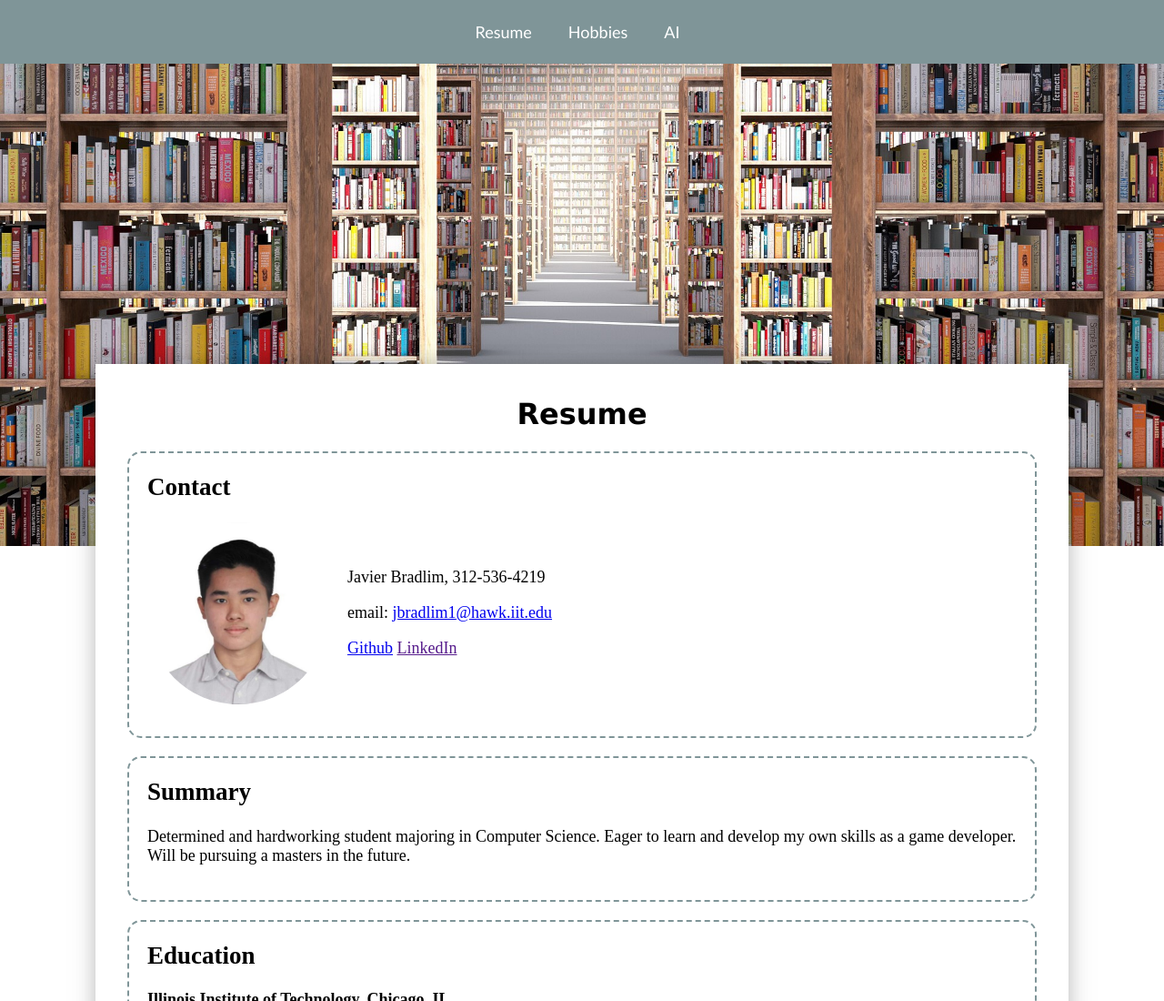
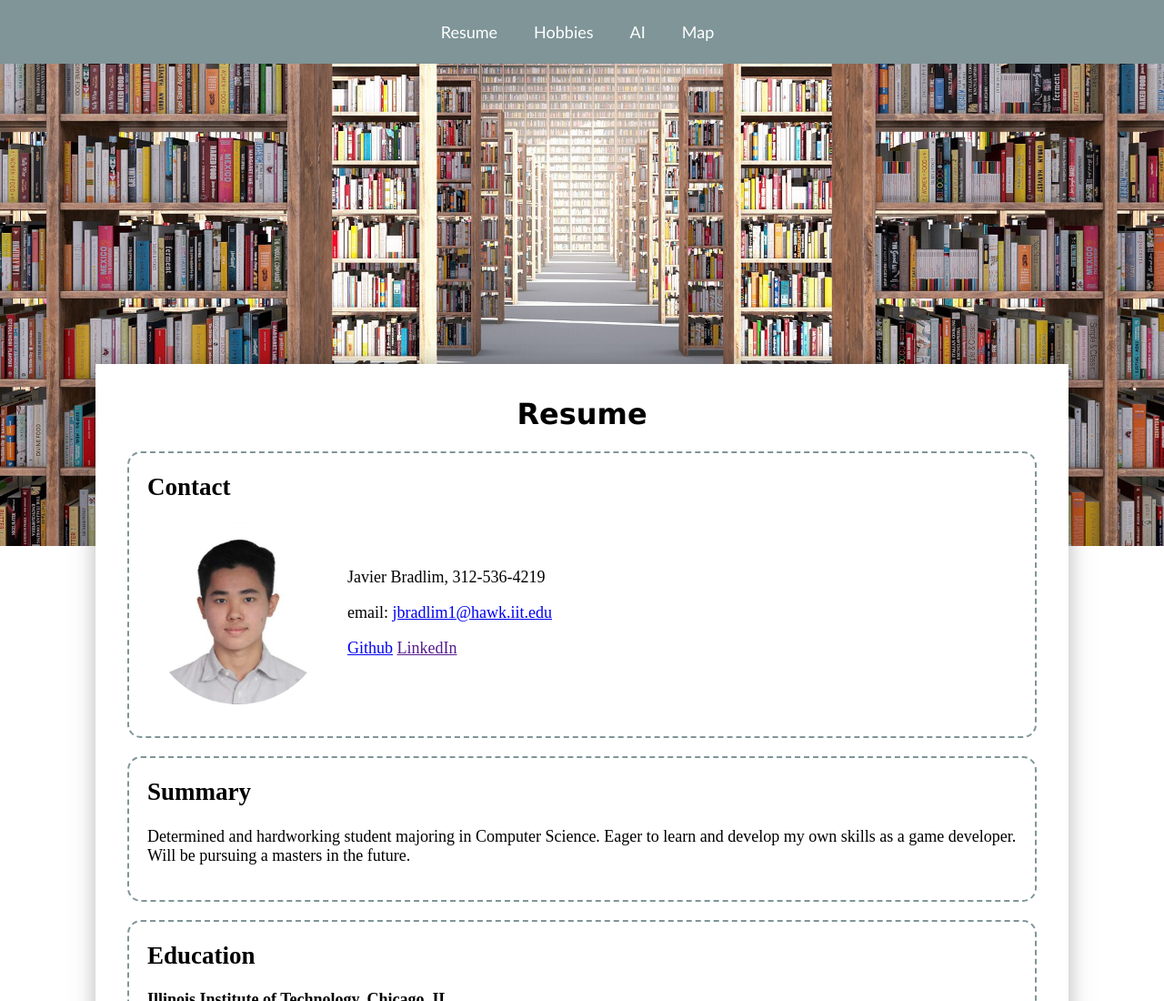
Before and after one commit to jbradlim08/webdev_project_2, a plain HTML site: page resume.html in a window 1280 px wide. Shown: the top 1100 px of the page at 91% size. Drawn offline with Linux system fonts and the light colour scheme; files that its build step writes are made by us from their sources.

Commit message:
Update resume.html

```diff
--- a/resume.html
+++ b/resume.html
@@ -15,6 +15,7 @@
         <li><a href="resume.html">Resume</a></li>
         <li><a href="index.html">Hobbies</a></li>
         <li><a href="ai.html">AI</a></li>
+        <li><a href="map.html">Map</a></li>
       </ul>
     </nav>
   </header>
```
